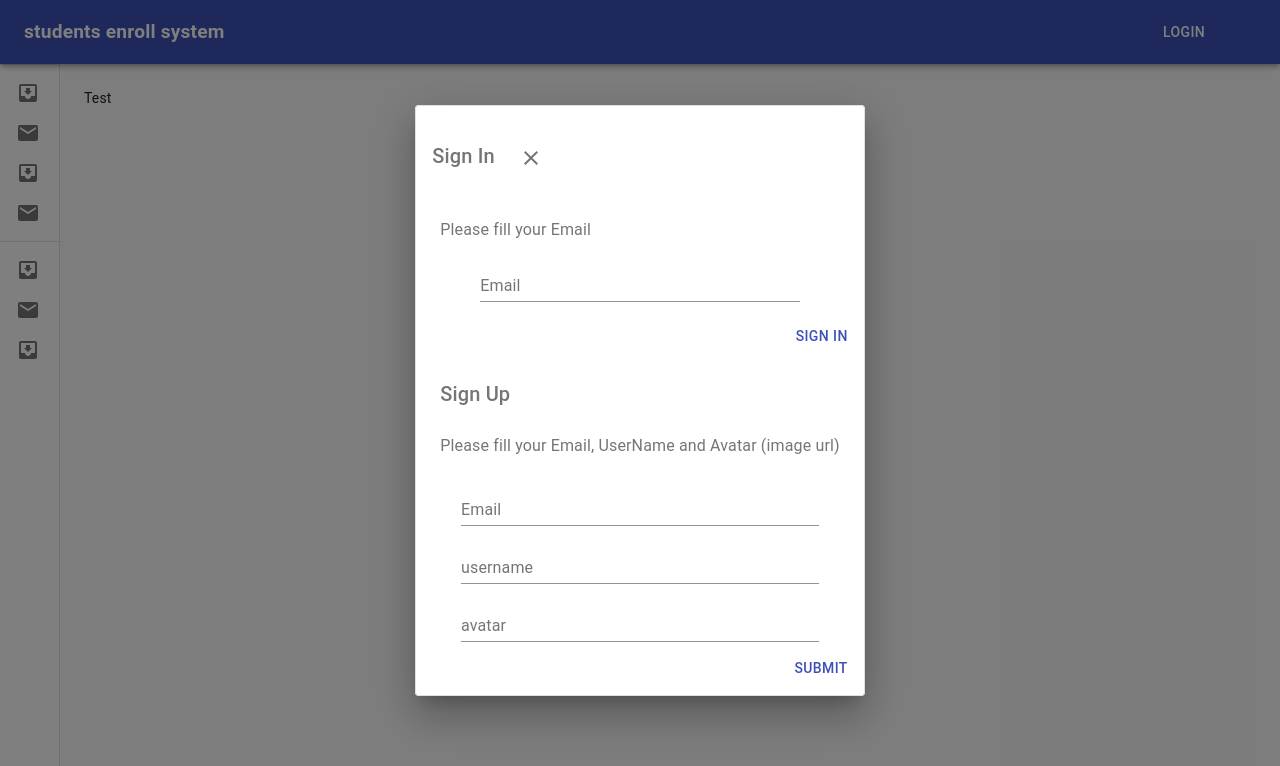
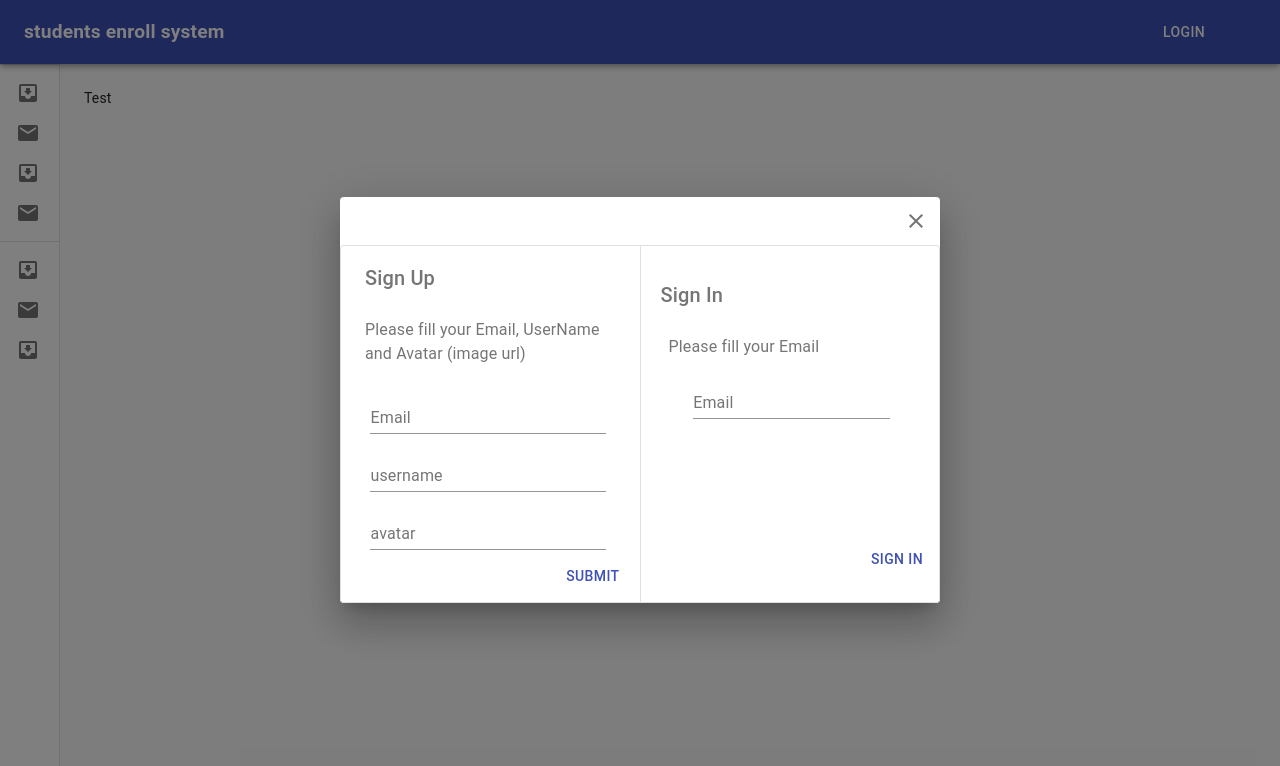
Before and after one commit to NoamMuallem/digital_twins, a React (Create React App) app: page / in a window 1280 px wide. Both pictures are taken after a click on the button "LOGIN". Shown: the top 766 px of the page. Built offline with nearby package versions, Linux system fonts and the light colour scheme.

Commit message:
implementing sign in and log out

```diff
--- a/src/components/sign_in_and_sign_up.tsx
+++ b/src/components/sign_in_and_sign_up.tsx
@@ -13,12 +13,14 @@ import IconButton from '@material-ui/core/IconButton';
 import MuiDialogTitle from '@material-ui/core/DialogTitle';
 import CloseIcon from '@material-ui/icons/Close';
 import { useTheme } from '@material-ui/core/styles';
-import {userBoundery, newUserDetails, Role} from "../interfaces"
+import { userBoundery, newUserDetails, Role } from "../interfaces"
 import { makeStyles, Theme, createStyles } from '@material-ui/core/styles';
+import constance from "../constance.json"
 import axios from "axios";
 
-interface ResponsiveDialogProps{
-    setUser:(user:userBoundery)=>void
+interface ResponsiveDialogProps {
+  setUser: (user: userBoundery | null) => void
+  user: userBoundery | null
 }
 
 const useStyles = makeStyles((theme: Theme) =>
@@ -37,7 +39,7 @@ const useStyles = makeStyles((theme: Theme) =>
       },
     },
     title: {
-        width:"100%",
+      width: "100%",
       margin: 0,
       padding: theme.spacing(2),
     },
@@ -50,21 +52,30 @@ const useStyles = makeStyles((theme: Theme) =>
   }),
 );
 
-const signUp = (signUpEmail:string, signUpUserName:string, signUpAvatar:string, cb:Function)=>{
-    const newUser:newUserDetails = {
-        email:signUpEmail,
-        username:signUpUserName,
-        avatar:signUpAvatar,
-        role:Role[Role.PLAYER]
+const handleSignIn = (signUpEmail: string, cb: Function, errorHandler: Function) => {
+  axios.get(`http://localhost:8080/twins/users/login/${constance.space}/${signUpEmail}`).then((res) => {
+    console.log(res);
+    cb(res.data)
+  }).catch((error: Error) => errorHandler(error.name))
+}
+
+const signUp = (signUpEmail: string, signUpUserName: string, signUpAvatar: string, cb: Function, errorHandler: Function) => {
+  const newUser: newUserDetails = {
+    email: signUpEmail,
+    username: signUpUserName,
+    avatar: signUpAvatar,
+    role: Role[Role.PLAYER]
   }
   console.log("sending to server: ", newUser)
   axios.post("http://localhost:8080/twins/users",
     newUser
-              ).then(res=>{console.log(res)
-              cb(res.data)})
+  ).then(res => {
+    console.log(res)
+    cb(res.data)
+  }).catch((error: Error) => errorHandler(error.name))
 }
 
-export default function ResponsiveDialog({setUser}:ResponsiveDialogProps) {
+export default function ResponsiveDialog({ setUser, user }: ResponsiveDialogProps) {
   //dialog open/ close
   const [open, setOpen] = React.useState(false);
   //sign in detailes
@@ -73,73 +84,141 @@ export default function ResponsiveDialog({setUser}:ResponsiveDialogProps) {
   const [signUpEmail, setSignUpEmail] = React.useState<string>("")
   const [signUpUserName, setSignUpUserName] = React.useState<string>("")
   const [signUpAvatar, setSignUpAvatar] = React.useState<string>("")
+  const [error, setError] = React.useState<string>("")
+  const [loading, setLoading] = React.useState<boolean>(false)
+
+  const matches = useMediaQuery('(min-width:600px)');
 
   const theme = useTheme();
   const fullScreen = useMediaQuery(theme.breakpoints.down('sm'));
   const classes = useStyles();
+
+  const clearAll = () => {
+    setSignUpAvatar("")
+    setSignUpUserName("")
+    setSignUpEmail("")
+    setSignInEmail("")
+  }
+
+  React.useEffect(() => { setError("") }, [signInEmail, signUpEmail, signUpUserName, signUpAvatar])
 
   const handleClickOpen = () => {
     setOpen(true);
   };
 
   const handleClose = () => {
+    clearAll()
     setOpen(false);
   };
 
 
+  const signUpComponents = (
+    <div style={{ flexBasis: "100%", display: "flex", flexDirection: "column", justifyContent: "space-between", ...(matches ? { height: "100%" } : { width: "100%" }) }}>
+      <DialogTitle id="responsive-dialog-title">{"Sign Up"}</DialogTitle>
+      <DialogContent>
+        <DialogContentText>
+          Please fill your Email, UserName and Avatar (image url)
+          </DialogContentText>
+      </DialogContent>
+      <span style={{ display: "flex", flexDirection: "column", justifyContent: "flex-start", alignItems: "center", gap: "10px" }} >
+        <TextField style={{ width: "80%", margin: "auto" }} label='Email' value={signUpEmail} onChange={(e: React.ChangeEvent<HTMLInputElement>) => setSignUpEmail(e.target.value)} />
+        <TextField style={{ width: "80%", margin: "auto" }} label='username' value={signUpUserName} onChange={(e: React.ChangeEvent<HTMLInputElement>) => setSignUpUserName(e.target.value)} />
+        <TextField style={{ width: "80%", margin: "auto" }} label='avatar' value={signUpAvatar} onChange={(e: React.ChangeEvent<HTMLInputElement>) => setSignUpAvatar(e.target.value)} />
+      </span>
+      <DialogActions>
+        <Button onClick={() => {
+          if (!signUpAvatar || !signUpUserName || !signUpEmail) {
+            setError("Please fill all the fileds")
+            return
+          }
+          setLoading(true)
+          signUp(signUpEmail, signUpUserName, signUpAvatar,
+            (user: userBoundery) => {
+              setUser(user)
+              setLoading(false)
+              handleClose()
+            },
+            (err: string) => {
+              setError(err)
+              setLoading(false)
+            })
+        }} color="primary" autoFocus>
+          Submit
+          </Button>
+      </DialogActions>
+    </div>
+  )
+  const signInComponents = (
+    <div style={{ flexBasis: "100%", display: "flex", flexDirection: "column", justifyContent: "space-between", ...(matches ? { height: "100%" } : { width: "100%" }) }}>
+      <MuiDialogTitle className={classes.title} id="responsive-dialog-title">Sign In
+              </MuiDialogTitle>
+      <DialogContent>
+        <DialogContentText>
+          Please fill your Email
+          </DialogContentText>
+        <span style={{ display: "flex", flexDirection: "column", justifyContent: "flex-start", alignItems: "center", gap: "10px" }} >
+          <TextField style={{ width: "80%", margin: "auto" }} label='Email' value={signInEmail} onChange={(e: React.ChangeEvent<HTMLInputElement>) => setSignInEmail(e.target.value)} />
+          {matches &&
+            <div style={{ height: "96px" }}>{ }</div>
+          }
+        </span>
+      </DialogContent>
+      <DialogActions>
+        <Button onClick={() => {
+          if (!signInEmail) {
+            setError("Please fill in an Email address")
+            return
+          }
+          setLoading(true)
+          handleSignIn(signInEmail, (user: userBoundery) => {
+            setUser(user);
+            setLoading(false)
+            handleClose()
+          }, (err: string) => {
+            setError(err);
+            setLoading(false)
+          })
+        }} color="primary" autoFocus>
+          Sign In
+          </Button>
+      </DialogActions>
+      {error !== '' && <div style={{ color: "red", margin: "auto", textAlign: "center", width: "100%" }} >{error}</div>}
+    </div>
+  )
+
+
   return (
-      <div style={{marginLeft:"auto"}} >
-        <Button  onClick={handleClickOpen} color="inherit">Login</Button>
+    <div style={{ marginLeft: "auto" }} >
+      {!user ?
+        <Button onClick={handleClickOpen} color="inherit">Login</Button>
+        :
+        <Button onClick={() => setUser(null)} color="inherit">Logout</Button>
+      }
       <Dialog
         fullScreen={fullScreen}
         open={open}
         onClose={handleClose}
         aria-labelledby="responsive-dialog-title"
       >
-          <Grid className={classes.root}>
-              <MuiDialogTitle className={classes.title} id="responsive-dialog-title">Sign In
         {handleClose ? (
-          <span style={{marginLeft:"auto"}}>
-          <IconButton style={{marginLeft:"auto"}} aria-label="close" onClick={handleClose}>
+          <IconButton style={{ marginLeft: "auto" }} aria-label="close" onClick={handleClose}>
             <CloseIcon />
           </IconButton>
-          </span>
         ) : null}
-              </MuiDialogTitle>
-        <DialogContent>
-          <DialogContentText>
-              Please fill your Email
-          </DialogContentText>
-              <span style={{display:"flex", flexDirection:"column", justifyContent:"flex-start", alignItems:"center", gap:"10px"}} >
-            <TextField style={{width:"80%", margin:"auto"}} label='Email' value={signInEmail} onChange={(e:React.ChangeEvent<HTMLInputElement>)=>setSignInEmail(e.target.value)}/>
-              </span>
-        </DialogContent>
-        <DialogActions>
-          <Button onClick={handleClose} color="primary" autoFocus>
-              Sign In
-          </Button>
-        </DialogActions>
-  <Divider orientation="vertical" flexItem />
-              <DialogTitle id="responsive-dialog-title">{"Sign Up"}</DialogTitle>
-        <DialogContent>
-          <DialogContentText>
-              Please fill your Email, UserName and Avatar (image url)
-          </DialogContentText>
-        </DialogContent>
-              <span style={{display:"flex", flexDirection:"column", justifyContent:"flex-start", alignItems:"center", gap:"10px"}} >
-                  <TextField style={{width:"80%", margin:"auto"}} label='Email' value={signUpEmail} onChange={(e:React.ChangeEvent<HTMLInputElement>)=>setSignUpEmail(e.target.value)}/>
-            <TextField style={{width:"80%", margin:"auto"}} label='username' value={signUpUserName} onChange={(e:React.ChangeEvent<HTMLInputElement>)=>setSignUpUserName(e.target.value)}/>
-            <TextField style={{width:"80%", margin:"auto"}} label='avatar' value={signUpAvatar} onChange={(e:React.ChangeEvent<HTMLInputElement>)=>setSignUpAvatar(e.target.value)}/>
-</span>
-        <DialogActions>
-            <Button onClick={()=>{
-                signUp(signUpEmail, signUpUserName, signUpAvatar, (user:userBoundery)=>{
-                    setUser(user)
-                handleClose()})}} color="primary" autoFocus>
-                Submit
-          </Button>
-        </DialogActions>
-</Grid>
+        <div className={classes.root} style={{ display: "flex", justifyContent: "center", alignItems: "center", ...(matches ? { flexDirection: "row" } : { flexDirection: "column" }) }}>
+          {!matches
+            ?
+            <>
+              {signInComponents}
+              {matches ? <Divider orientation="vertical" flexItem /> : <Divider orientation="horizontal" />}
+              {signUpComponents}
+            </>
+            : <>
+              {signUpComponents}
+              {matches ? <Divider orientation="vertical" flexItem /> : <Divider orientation="horizontal" />}
+              {signInComponents}
+            </>}
+        </div>
       </Dialog>
     </div>
   );
--- a/src/components/ui/navbar.tsx
+++ b/src/components/ui/navbar.tsx
@@ -17,7 +17,7 @@ import Typography from '@material-ui/core/Typography';
 import Tooltip from "@material-ui/core/Tooltip";
 import { makeStyles, useTheme, Theme, createStyles } from '@material-ui/core/styles';
 import SignInOrSignUp from "../sign_in_and_sign_up"
-import {userBoundery} from "../../interfaces"
+import { userBoundery } from "../../interfaces"
 
 
 const miniDrawerWidth = 60;
@@ -33,22 +33,22 @@ const useStyles = makeStyles((theme: Theme) =>
         flexShrink: 0,
       },
       [theme.breakpoints.up('sm')]: {
-          zIndex:0,
+        zIndex: 0,
         width: miniDrawerWidth,
         flexShrink: 0,
       },
     },
     appBar: {
-        display:"flex",
-        flexDirection:"row",
-        alignItems:"center",
+      display: "flex",
+      flexDirection: "row",
+      alignItems: "center",
       [theme.breakpoints.down('sm')]: {
         width: `100%`,
-        marginLeft:"0px",
+        marginLeft: "0px",
       },
       [theme.breakpoints.up('sm')]: {
         width: `100%`,
-        paddingRight:"5%",
+        paddingRight: "5%",
         marginLeft: miniDrawerWidth,
       },
     },
@@ -61,8 +61,8 @@ const useStyles = makeStyles((theme: Theme) =>
     // necessary for content to be below app bar
     toolbar: theme.mixins.toolbar,
     drawerPaper: {
-        [theme.breakpoints.up('sm')]:{
-            width:miniDrawerWidth
+      [theme.breakpoints.up('sm')]: {
+        width: miniDrawerWidth
       },
     },
     content: {
@@ -74,12 +74,8 @@ const useStyles = makeStyles((theme: Theme) =>
 
 interface Props {
   children: React.ReactNode;
-    user:userBoundery|null;
-    setUser:(user:userBoundery)=>void;
-  /**
-   * Injected by the documentation to work in an iframe.
-   * You won't need it on your project.
-   */
+  user: userBoundery | null;
+  setUser: (user: userBoundery | null) => void;
   window?: () => Window;
 }
 
@@ -159,11 +155,11 @@ export default function ResponsiveDrawer(props: Props) {
           >
             <MenuIcon />
           </IconButton>
-            <Typography style={{fontSize:"1.2rem", fontWeight:600}} noWrap>
+          <Typography style={{ fontSize: "1.2rem", fontWeight: 600 }} noWrap>
             students enroll system
           </Typography>
         </Toolbar>
-            <SignInOrSignUp setUser={props.setUser} />
+        <SignInOrSignUp user={props.user} setUser={props.setUser} />
       </AppBar>
       <nav className={classes.drawer} aria-label="mailbox folders">
         {/* The implementation can be swapped with js to avoid SEO duplication of links. */}
--- /dev/null
+++ b/src/constance.json
@@ -0,0 +1,3 @@
+{
+  "space": "2021b.iftach.avraham"
+}
```
Lines whose indentation alone changed are shown as unchanged.
